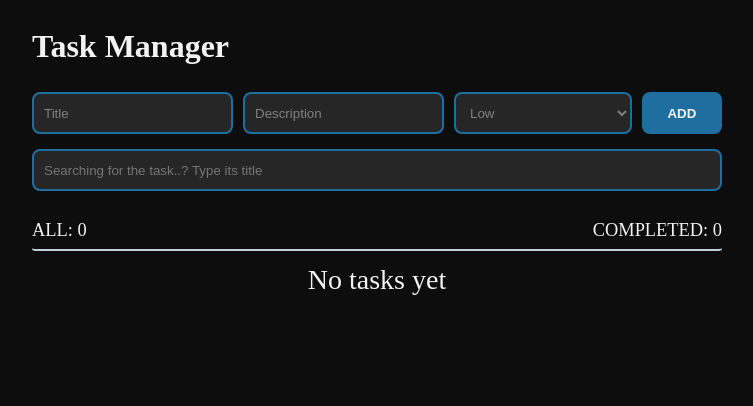
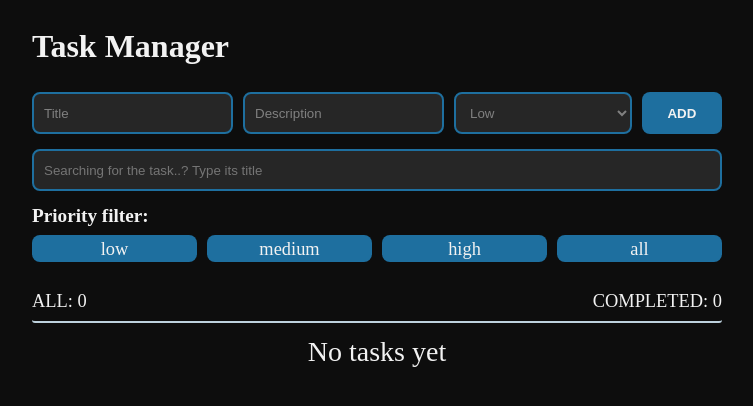
Before and after one commit to bydyas/react-todo, a React (Vite) app: page / in a window 1280 px wide. Shown: the top 406 px of the page, without its empty margins (263-1016 px from the left). Built offline with nearby package versions, Linux system fonts and the light colour scheme; some icons are missing.

Commit message:
Filter by priority

```diff
--- /dev/null
+++ b/src/modules/todo-list/components/Filters/index.tsx
@@ -0,0 +1,23 @@
+import React from 'react';
+import { useTaskStore } from '../../stores/useTaskStore';
+import styles from './styles.module.css';
+import { FIlterQuery } from '../../models';
+
+const priorityFilters = ['low', 'medium', 'high', 'all'];
+
+export const Filters: React.FC = () => {
+  const setFilterQuery = useTaskStore((state) => state.setFilterQuery);
+
+  return (
+    <div className={styles.root}>
+      <h3 className={styles.heading}>Priority filter:</h3>
+      <ul className={styles.list}>
+        {priorityFilters.map((item) => (
+          <li onClick={() => setFilterQuery(item as FIlterQuery)} className={styles.li} key={item}>
+            {item}
+          </li>
+        ))}
+      </ul>
+    </div>
+  );
+};
--- /dev/null
+++ b/src/modules/todo-list/components/Filters/styles.module.css
@@ -0,0 +1,33 @@
+.root {
+    margin-top: 15px;
+}
+
+.heading {
+    margin-bottom: 10px;
+    font-size: 1.2em;
+    font-weight: 600;
+    color: var(--gray-100);
+}
+
+.list {
+    list-style: none;
+    display: flex;
+    align-items: center;
+    justify-content: space-between;
+    gap: 10px;
+}
+
+.li {
+    cursor: pointer;
+    flex: 33%;
+    display: flex;
+    align-items: center;
+    justify-content: center;
+    font-size: 1.15em;
+    font-weight: 500;
+    height: 27px;
+    border-radius: 8px;
+    color: var(--gray-100);
+    border: 0;
+    background-color: var(--blue-dark);
+}
--- a/src/modules/todo-list/components/TaskList/index.tsx
+++ b/src/modules/todo-list/components/TaskList/index.tsx
@@ -5,14 +5,25 @@ import { Task } from '../../models';
 import styles from './styles.module.css';
 
 export const TaskList = () => {
-  const { tasks, query } = useTaskStore((state) => ({
+  const { tasks, query, filterQuery } = useTaskStore((state) => ({
     tasks: state.tasks,
     query: state.query,
+    filterQuery: state.filterQuery,
   }));
   const completedTasks = tasks.filter((task) => task.status === 'completed');
 
   const search = (arr: Task[]) => {
     return arr.filter((item: Task) => item.title.toLowerCase().includes(query.toLowerCase()));
+  };
+
+  const filter = (arr: Task[]) => {
+    return arr.filter((item: Task) => {
+      if (filterQuery === 'all') {
+        return item;
+      } else {
+        return item.priority === filterQuery;
+      }
+    });
   };
 
   const placeholder = (
@@ -31,7 +42,7 @@ export const TaskList = () => {
       </div>
       {!tasks.length
         ? placeholder
-        : search(tasks).map((task) => <TaskItem key={task.id} {...task} />)}
+        : filter(search(tasks)).map((task) => <TaskItem key={task.id} {...task} />)}
     </div>
   );
 };
--- a/src/modules/todo-list/models/index.ts
+++ b/src/modules/todo-list/models/index.ts
@@ -9,3 +9,7 @@ export type Task = {
   priority: TaskPriority;
   status: TaskStatus;
 };
+
+export type FilterName = 'status' | 'priority' | 'all';
+
+export type FIlterQuery = (TaskPriority & TaskStatus) | 'all';
--- a/src/modules/todo-list/pages/HomePage/index.tsx
+++ b/src/modules/todo-list/pages/HomePage/index.tsx
@@ -2,12 +2,14 @@ import React from 'react';
 import { AddTaskForm } from '../../components/AddTaskForm';
 import { SearchTaskBar } from '../../components/SearchTaskBar';
 import { TaskList } from '../../components/TaskList';
+import { Filters } from '../../components/Filters';
 
 export const HomePage: React.FC = () => {
   return (
     <>
       <AddTaskForm />
       <SearchTaskBar />
+      <Filters />
       <TaskList />
     </>
   );
--- a/src/modules/todo-list/stores/useTaskStore.tsx
+++ b/src/modules/todo-list/stores/useTaskStore.tsx
@@ -1,15 +1,18 @@
 import { create } from 'zustand';
 import { devtools, persist } from 'zustand/middleware';
-import { Task } from '../models';
+import { FIlterQuery, FilterName, Task } from '../models';
 
 interface TaskState {
   tasks: Task[];
   query: string;
+  filterName: FilterName;
+  filterQuery: FIlterQuery;
   addNewTask: (newTask: Task) => void;
   removeTaskById: (id: string) => void;
   editTask: (editedTask: Task) => void;
   completeTaskById: (id: string) => void;
   setQuery: (q: string) => void;
+  setFilterQuery: (fq: FIlterQuery) => void;
 }
 
 export const useTaskStore = create<TaskState>()(
@@ -18,6 +21,8 @@ export const useTaskStore = create<TaskState>()(
       (set, get) => ({
         tasks: [],
         query: '',
+        filterName: 'all',
+        filterQuery: 'all',
         addNewTask: (newTask: Task) => set((state) => ({ tasks: [...state.tasks, newTask] })),
         removeTaskById: (id: string) =>
           set((state) => ({ tasks: state.tasks.filter((task) => task.id !== id) })),
@@ -35,6 +40,7 @@ export const useTaskStore = create<TaskState>()(
           useTaskStore.getState().addNewTask(editedTask);
         },
         setQuery: (q: string) => set({ query: q }),
+        setFilterQuery: (fq: FIlterQuery) => set({ filterQuery: fq }),
       }),
       { name: 'taskStore' },
     ),
```
